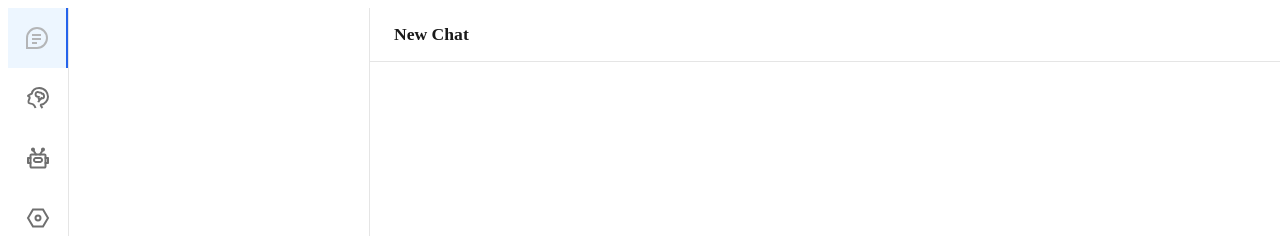
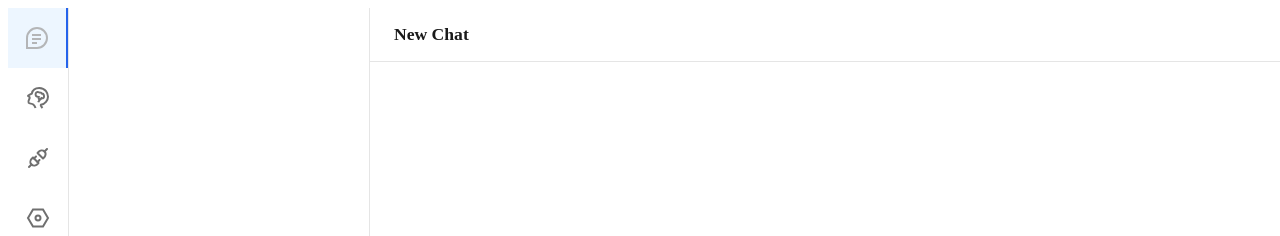
Before and after one commit to DamonDeng/DLMAssistant, a React (Vite) app: page / in a window 1280 px wide. Shown: the top 236 px of the page. Built offline with nearby package versions, Linux system fonts and the light colour scheme.

Commit message:
manually set the icon for workflow tag

```diff
--- a/src/App.tsx
+++ b/src/App.tsx
@@ -10,6 +10,7 @@ import { ConfigPage } from "./pages/ConfigPage";
 // Import icons
 import chatIcon from "./assets/icons/chat.svg";
 import robotIcon from "./assets/icons/robot.svg";
+import workflowIcon from "./assets/icons/connection.svg";
 import settingsIcon from "./assets/icons/settings.svg";
 import assistantIcon from "./assets/icons/brain.svg";
 
@@ -60,7 +61,7 @@ function AppContent() {
           className={`tab-button ${activeTab === "workflow" ? "active" : ""}`}
           onClick={() => setActiveTab("workflow")}
         >
-          <img src={robotIcon} alt="Workflow" />
+          <img src={workflowIcon} alt="Workflow" />
         </button>
         <button
           className={`tab-button ${activeTab === "config" ? "active" : ""}`}
```
